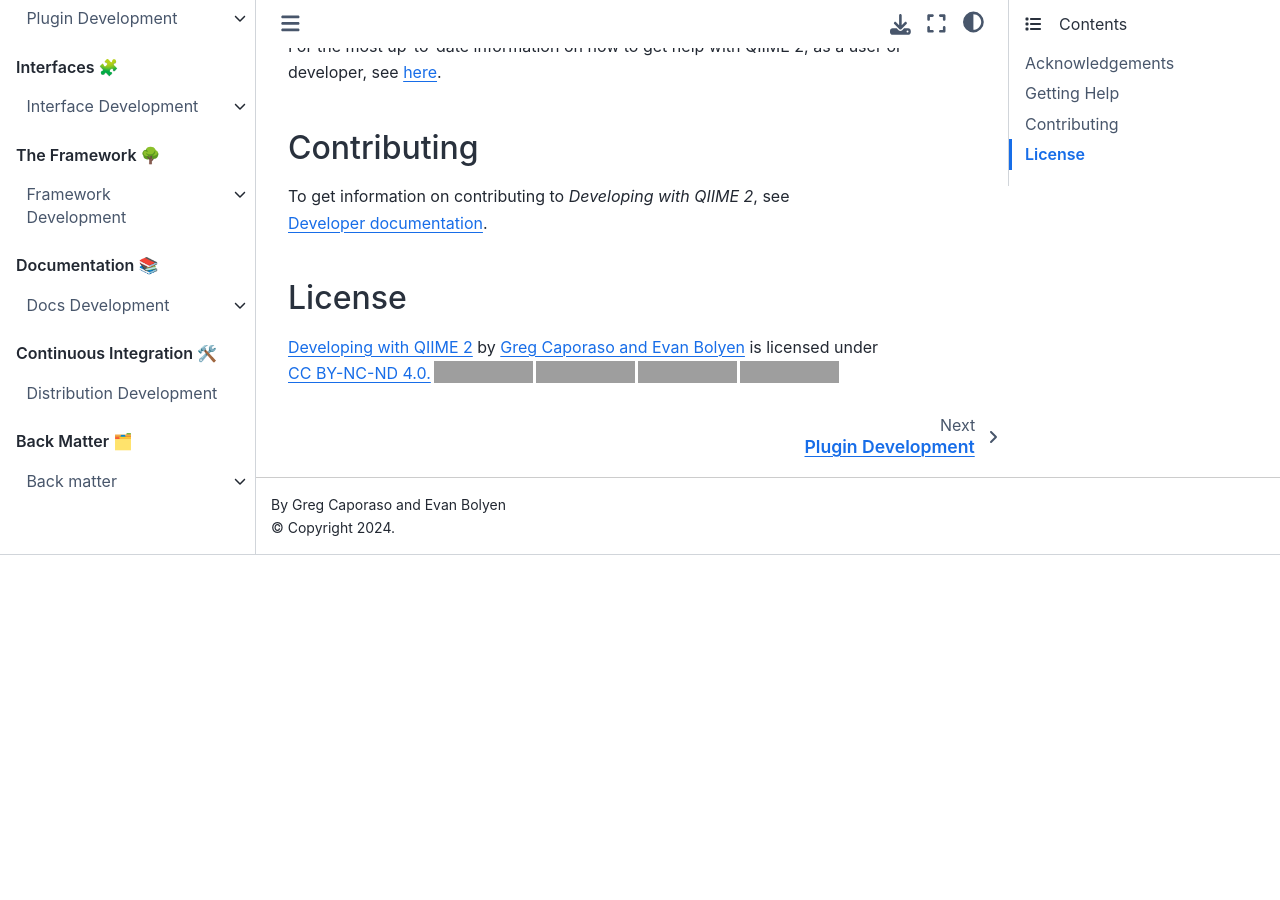
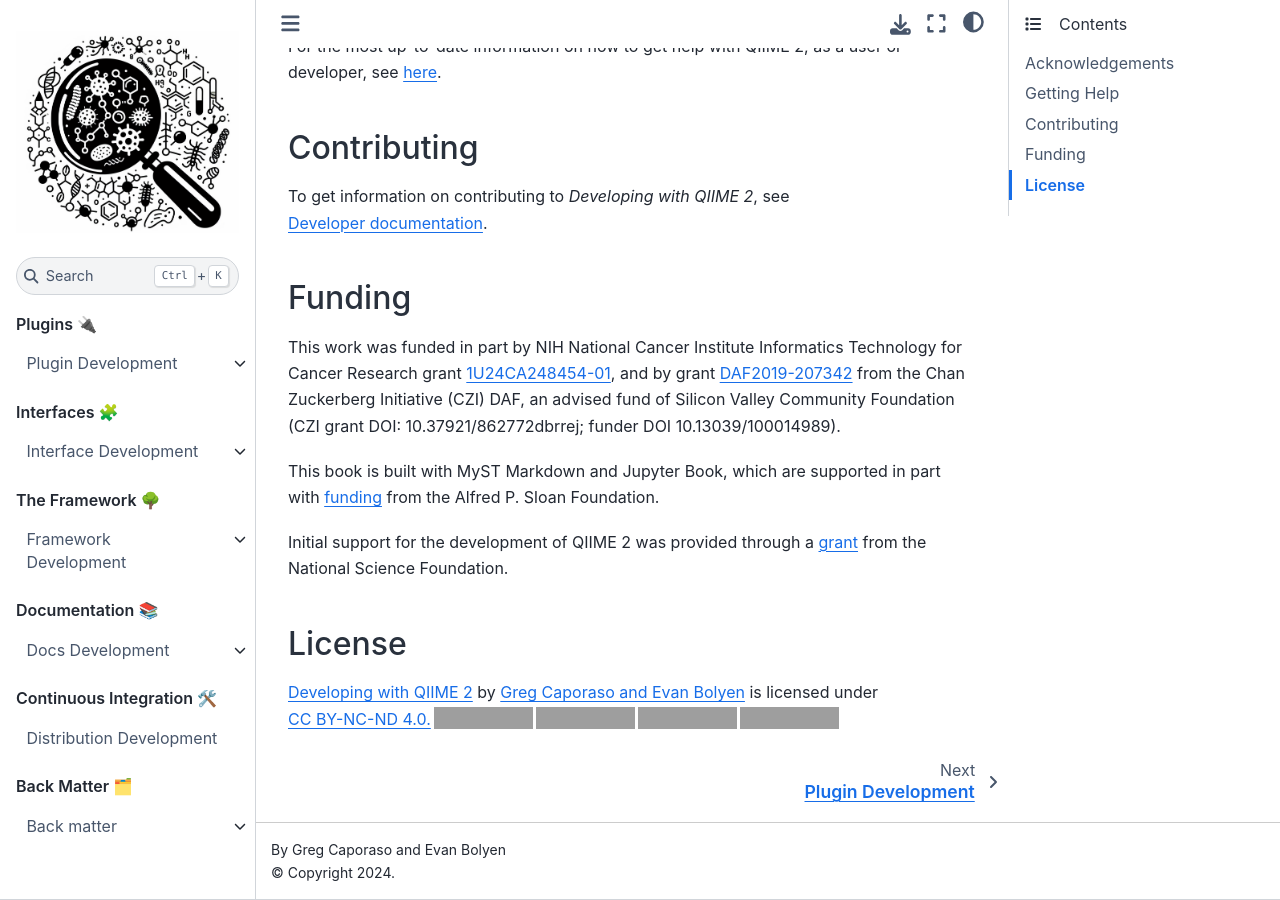
Before and after one commit to caporaso-lab/developing-with-qiime2, a Jupyter Book: the page built from book/intro.md, in a window 1280 px wide and 900 px high, scrolled down 1656 px, cut to the strip 0-900 px from the top of the window. Built offline with Jupyter Book 1.0.4 settings and Sphinx 7.4.7 and the Sphinx Book theme 1.1.4, drawn with Linux system fonts in a browser that asks for light colours; pages that are not in the unit, such as notebooks, are missing from menus; cross-references to code outside the pages are shown as plain code; before the commit the page ends 2211 px from its top, so only the background shows below that; grey boxes are pictures that could not be loaded.

Commit message:
add funding statements
addresses #75

```diff
--- a/book/intro.md
+++ b/book/intro.md
@@ -61,6 +61,14 @@ For the most up-to-date information on how to get help with QIIME 2, as a user o
 ## Contributing
 To get information on contributing to *Developing with QIIME 2*, see [](contributing-to-dwq2).
 
+## Funding
+
+This work was funded in part by NIH National Cancer Institute Informatics Technology for Cancer Research grant [1U24CA248454-01](https://reporter.nih.gov/project-details/9951750), and by grant [DAF2019-207342](https://doi.org/10.37921/862772dbrrej) from the Chan Zuckerberg Initiative (CZI) DAF, an advised fund of Silicon Valley Community Foundation (CZI grant DOI: 10.37921/862772dbrrej; funder DOI 10.13039/100014989).
+
+This book is built with MyST Markdown and Jupyter Book, which are supported in part with [funding](https://sloan.org/grant-detail/6620) from the Alfred P. Sloan Foundation.
+
+Initial support for the development of QIIME 2 was provided through a [grant](https://www.nsf.gov/awardsearch/showAward?AWD_ID=1565100) from the National Science Foundation.
+
 ## License
 
 <p xmlns:cc="http://creativecommons.org/ns#" xmlns:dct="http://purl.org/dc/terms/"><a property="dct:title" rel="cc:attributionURL" href="https://github.com/caporaso-lab/developing-with-qiime2/">Developing with QIIME 2</a> by <a rel="cc:attributionURL dct:creator" property="cc:attributionName" href="https://cap-lab.bio">Greg Caporaso and Evan Bolyen</a> is licensed under <a href="https://creativecommons.org/licenses/by-nc-nd/4.0/?ref=chooser-v1" target="_blank" rel="license noopener noreferrer" style="display:inline-block;">CC BY-NC-ND 4.0.<img style="height:22px!important;margin-left:3px;vertical-align:text-bottom;" src="https://mirrors.creativecommons.org/presskit/icons/cc.svg?ref=chooser-v1" alt=""><img style="height:22px!important;margin-left:3px;vertical-align:text-bottom;" src="https://mirrors.creativecommons.org/presskit/icons/by.svg?ref=chooser-v1" alt=""><img style="height:22px!important;margin-left:3px;vertical-align:text-bottom;" src="https://mirrors.creativecommons.org/presskit/icons/nc.svg?ref=chooser-v1" alt=""><img style="height:22px!important;margin-left:3px;vertical-align:text-bottom;" src="https://mirrors.creativecommons.org/presskit/icons/nd.svg?ref=chooser-v1" alt=""></a></p>
```
